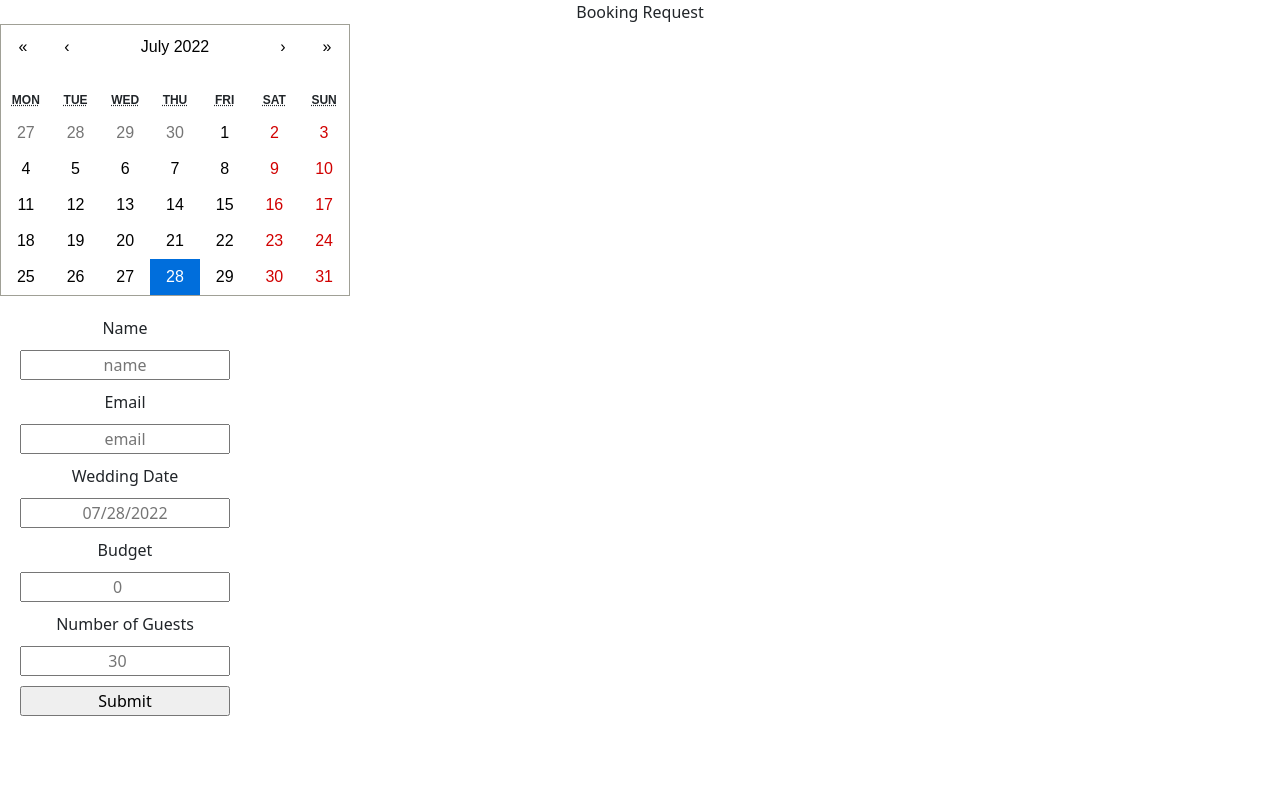
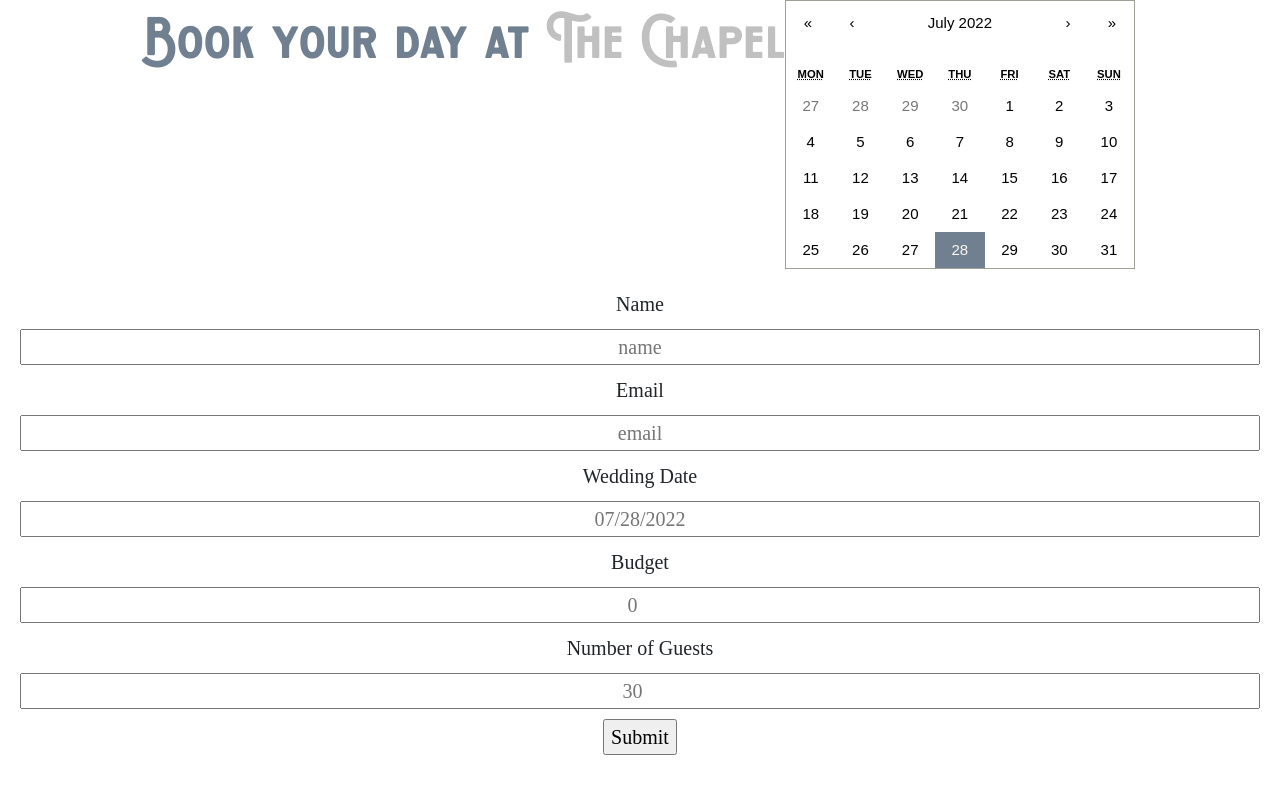
Before and after one commit to jalynnjk/venue-booker, a React (Create React App) app: page /booking-portal in a window 1280 px wide. Shown: the top 794 px of the page. Built offline with nearby package versions, Linux system fonts and the light colour scheme.

Commit message:
Style calendar on booking portal

```diff
--- a/src/components/booking_portal/BookingPortal.js
+++ b/src/components/booking_portal/BookingPortal.js
@@ -3,7 +3,7 @@
 import axios from 'axios';
 import { useNavigate } from 'react-router-dom';
 import Calendar from 'react-calendar';
-import 'react-calendar/dist/Calendar.css';
+import './calendar.css';
 import moment from 'moment';
 
 function BookingPortal(props) {
@@ -46,18 +46,11 @@
 	};
 
 	return (
-		<div>
-			<header className='booking-title'>Booking Request</header>
-			<Calendar value={dateState} onChange={changeDate} />
-			{/* <p>
-				Placing a booking deposit guarantees your date will be held for fifteen
-				days while you consider the specifics of your wedding plans with The
-				Chapel.
-			</p>
-			<p>
-				After the fifteen days, you will need to pay your total wedding
-				contribution in order for the reservation to be confirmed.
-			</p> */}
+		<div className='booking-portal-container'>
+			<header className='booking-title'>
+				Book your day at <span className='the-chapel'>The Chapel</span>
+			</header>
+			<Calendar value={dateState} onChange={changeDate} className='calendar' />
 			<form onSubmit={handleSubmit} className='booking-request'>
 				<label htmlFor='name-field' className='label'>
 					Name
--- a/src/components/booking_portal/booking_portal.css
+++ b/src/components/booking_portal/booking_portal.css
@@ -1,7 +1,43 @@
+@font-face {
+    font-family: 'vonder';
+    font-style: 'normal';
+    src: url('./assets/Vonder.ttf');
+}
+
+.booking-portal-container {
+    display: flex;
+    flex-wrap: wrap;
+    justify-content: center;
+    font-family: 'merriweather';
+    font-size: 20px;
+}
+.calendar {
+    font-size: 15px;
+    color: black;
+}
+#react-calendar__month-view__days__day--weekend {
+    color: black;
+}
+#react-calendar__tile--now {
+    background: slategray;
+}
 .booking-request {
     display: flex;
     flex-direction: column;
     width: 250px;
     gap: 10px;
     padding: 20px;
+    flex-basis: 100%;
 }
+.booking-title {
+    font-size: 60px;
+    font-family: 'vonder';
+    color: slategray;
+}
+.the-chapel {
+    color: silver;
+}
+.submit-btn {
+    max-width: 250px;
+    align-self: center;
+}
--- /dev/null
+++ b/src/components/booking_portal/calendar.css
@@ -0,0 +1,143 @@
+.react-calendar {
+    width: 350px;
+    max-width: 100%;
+    background: white;
+    border: 1px solid #a0a096;
+    font-family: Arial, Helvetica, sans-serif;
+    line-height: 1.125em;
+}
+
+.react-calendar--doubleView {
+    width: 700px;
+}
+
+.react-calendar--doubleView .react-calendar__viewContainer {
+    display: flex;
+    margin: -0.5em;
+}
+
+.react-calendar--doubleView .react-calendar__viewContainer>* {
+    width: 50%;
+    margin: 0.5em;
+}
+
+.react-calendar,
+.react-calendar *,
+.react-calendar *:before,
+.react-calendar *:after {
+    -moz-box-sizing: border-box;
+    -webkit-box-sizing: border-box;
+    box-sizing: border-box;
+}
+
+.react-calendar button {
+    margin: 0;
+    border: 0;
+    outline: none;
+}
+
+.react-calendar button:enabled:hover {
+    cursor: pointer;
+}
+
+.react-calendar__navigation {
+    display: flex;
+    height: 44px;
+    margin-bottom: 1em;
+}
+
+.react-calendar__navigation button {
+    min-width: 44px;
+    background: none;
+}
+
+.react-calendar__navigation button:disabled {
+    background-color: #f0f0f0;
+}
+
+.react-calendar__navigation button:enabled:hover,
+.react-calendar__navigation button:enabled:focus {
+    background-color: #e6e6e6;
+}
+
+.react-calendar__month-view__weekdays {
+    text-align: center;
+    text-transform: uppercase;
+    font-weight: bold;
+    font-size: 0.75em;
+}
+
+.react-calendar__month-view__weekdays__weekday {
+    padding: 0.5em;
+}
+
+.react-calendar__month-view__weekNumbers .react-calendar__tile {
+    display: flex;
+    align-items: center;
+    justify-content: center;
+    font-size: 0.75em;
+    font-weight: bold;
+}
+
+.react-calendar__month-view__days__day--weekend {
+    color: black;
+}
+
+.react-calendar__month-view__days__day--neighboringMonth {
+    color: #757575;
+}
+
+.react-calendar__year-view .react-calendar__tile,
+.react-calendar__decade-view .react-calendar__tile,
+.react-calendar__century-view .react-calendar__tile {
+    padding: 2em 0.5em;
+}
+
+.react-calendar__tile {
+    max-width: 100%;
+    padding: 10px 6.6667px;
+    background: none;
+    text-align: center;
+    line-height: 16px;
+}
+
+.react-calendar__tile:disabled {
+    background-color: #f0f0f0;
+}
+
+.react-calendar__tile:enabled:hover,
+.react-calendar__tile:enabled:focus {
+    background-color: #e6e6e6;
+}
+
+.react-calendar__tile--now {
+    background: silver;
+}
+
+.react-calendar__tile--now:enabled:hover,
+.react-calendar__tile--now:enabled:focus {
+    background: silver;
+}
+
+.react-calendar__tile--hasActive {
+    background: #76baff;
+}
+
+.react-calendar__tile--hasActive:enabled:hover,
+.react-calendar__tile--hasActive:enabled:focus {
+    background: #a9d4ff;
+}
+
+.react-calendar__tile--active {
+    background: slategray;
+    color: seashell;
+}
+
+.react-calendar__tile--active:enabled:hover,
+.react-calendar__tile--active:enabled:focus {
+    background: slategray;
+}
+
+.react-calendar--selectRange .react-calendar__tile--hover {
+    background-color: #e6e6e6;
+}
```
Also changed, not shown: src/components/booking_portal/assets/Vonder.ttf (added).
